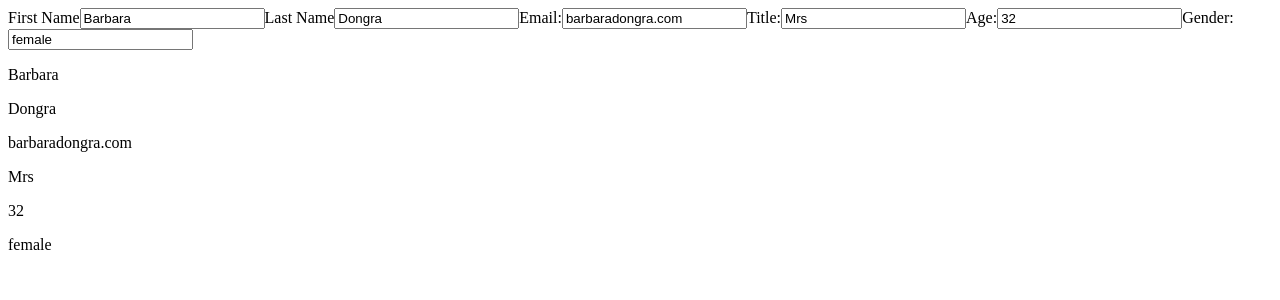
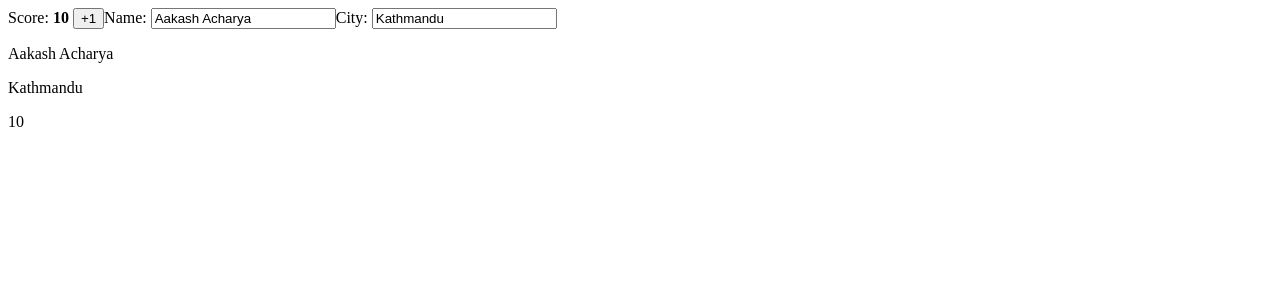
Before and after one commit to get-aakash/reactPlayground, a React (Vite) app: page / in a window 1280 px wide. Shown: the top 300 px of the page. Built offline with nearby package versions, Linux system fonts and the light colour scheme.

Commit message:
update stae on button click

```diff
--- a/src/App.jsx
+++ b/src/App.jsx
@@ -2,52 +2,36 @@ import React from 'react'
 import { useState } from 'react'
 
 const App = () => {
-
   const [person, setPerson] = useState({
-    firstName: "Barbara",
-    lastName: "Dongra",
-    email: "barbaradongra.com",
-    profile:{
-      title: "Mrs",
-      age: "32",
-      gender: "female"
-    }
+    name: "Aakash Acharya",
+    city: "Kathmandu",
+    score:10
   })
 
+  function handlePlusClick(){
+    setPerson({...person, score: person.score+1
+    })
+
+  }
+
   function handleOnChange(e){
-    console.log(e.target)
-    const{name,value} = e.target
-    setPerson({...person, profile:{
-      ...person.profile,[name]:value
-    }})
+    const {name,value} = e.target
+    console.log(name,value)
+    setPerson({...person,[name]: value})
+
   }
   return (
     <div>
-
-      <label>First Name</label>
-      <input type="text" name='firstName' value={person.firstName} onChange={handleOnChange} />
-
-      <label>Last Name</label>
-      <input type="text" name='lastName' value={person.lastName} onChange={handleOnChange}/>
-
-      <label>Email:</label>
-      <input type="email" name='email' value={person.email} onChange={handleOnChange} />
+      <label>Score: <b>{person.score}</b>{" "}<button onClick={handlePlusClick}>+1</button></label>
+      <label>Name: </label>
+      <input type="text" name='name' value={person.name} onChange={handleOnChange} />
 
 
-      <label>Title:</label>
-      <input type="email" name='title' value={person.profile.title} onChange={handleOnChange} />
-
-      <label>Age:</label>
-      <input type="text" name='age' value={person.profile.age} onChange={handleOnChange} />
-
-      <label>Gender:</label>
-      <input type="text" name='gender' value={person.profile.gender} onChange={handleOnChange} />
-      <p>{person.firstName}</p>
-      <p>{person.lastName}</p>
-      <p>{person.email}</p>
-      <p>{person.profile.title}</p>
-      <p>{person.profile.age}</p>
-      <p>{person.profile.gender}</p>
+      <label>City: </label>
+      <input type="text" name='city' value={person.city} onChange={handleOnChange} />
+      <p>{person.name}</p>
+      <p>{person.city}</p>
+      <p>{person.score}</p>
     </div>
   )
 }
```
